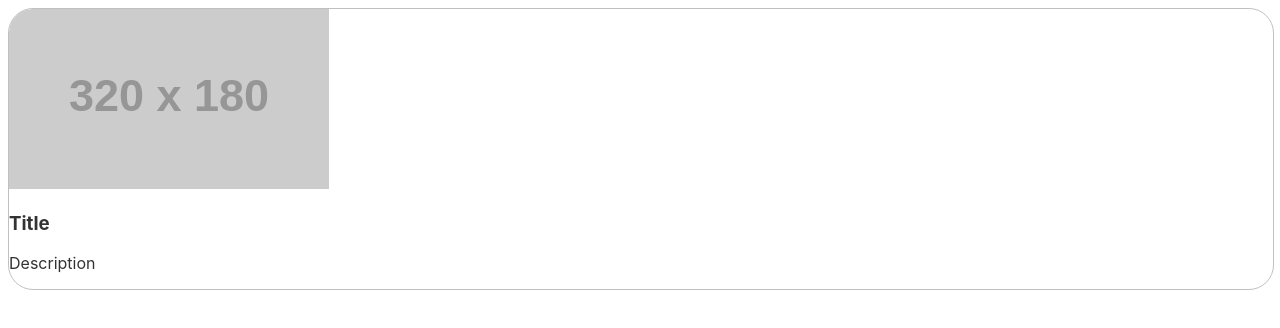
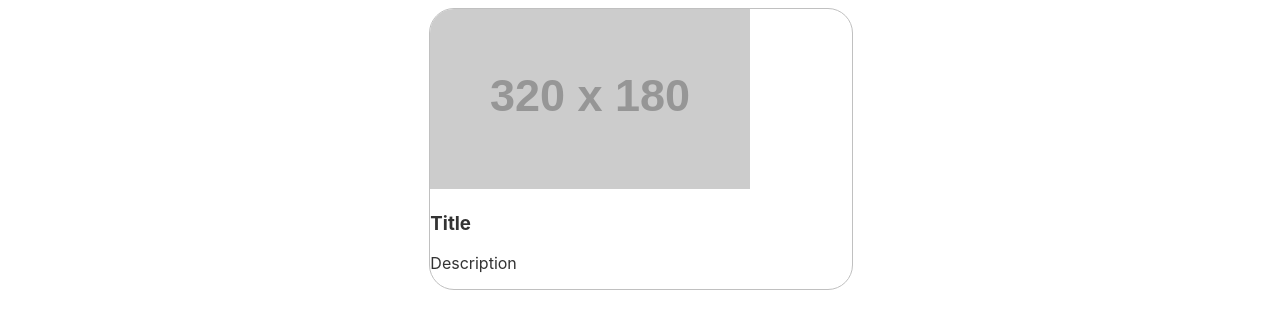
Before and after one commit to 1mpossible-code/svelte-custom-card, a Svelte app: page / in a window 1280 px wide. Shown: the top 328 px of the page. Built offline with nearby package versions, Linux system fonts and the light colour scheme.

Commit message:
Add container for Card.svelte in App component

```diff
--- a/src/App.svelte
+++ b/src/App.svelte
@@ -2,6 +2,19 @@
     import Card from './Card.svelte'
 </script>
 
-<div>
-    <Card />
+<style>
+    .container {
+        width: 100%;
+        display: flex;
+        justify-content: center;
+    }
+    .container > div {
+        width: calc(100% / 3);
+    }
+</style>
+
+<div class="container">
+    <div>
+        <Card />
+    </div>
 </div>
```
